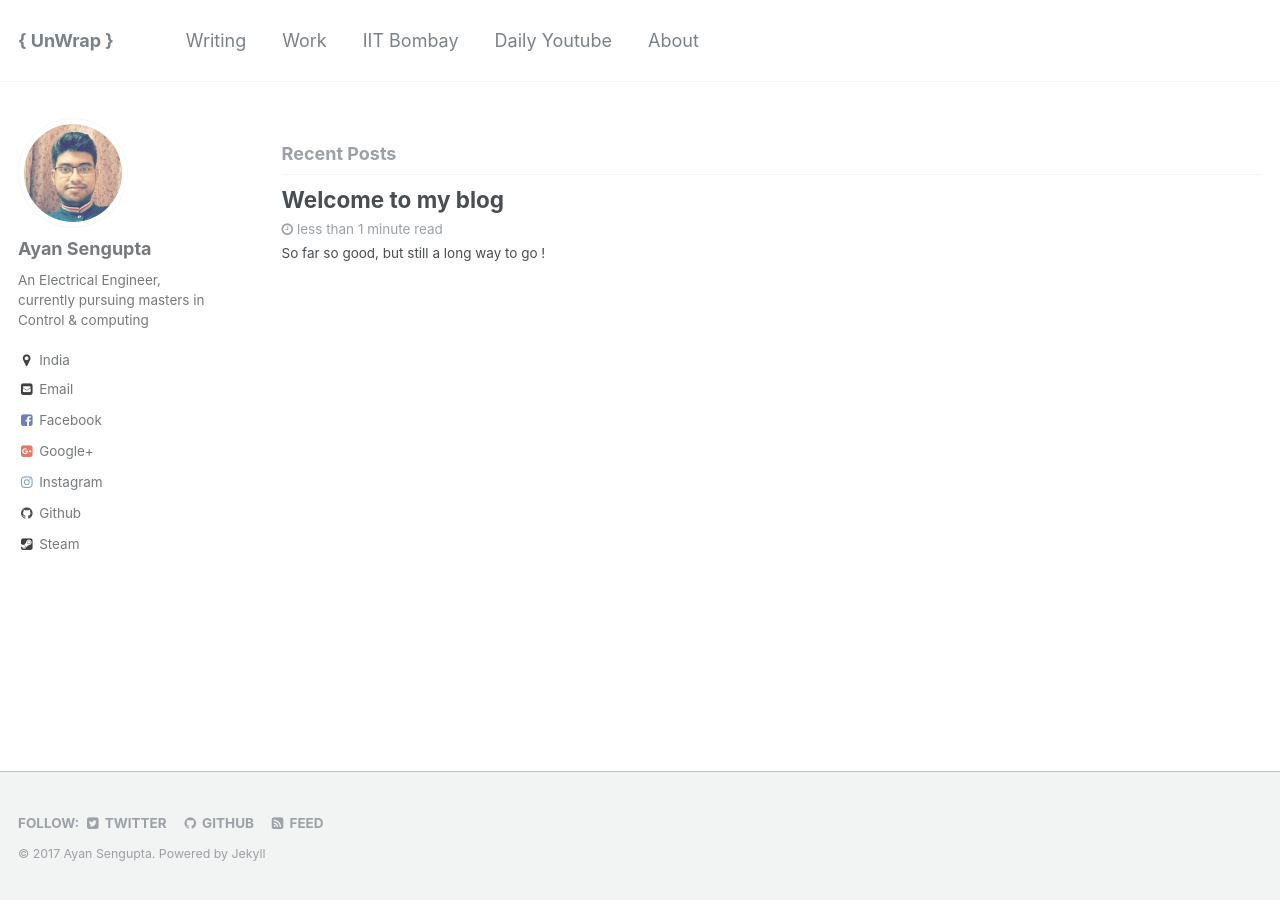
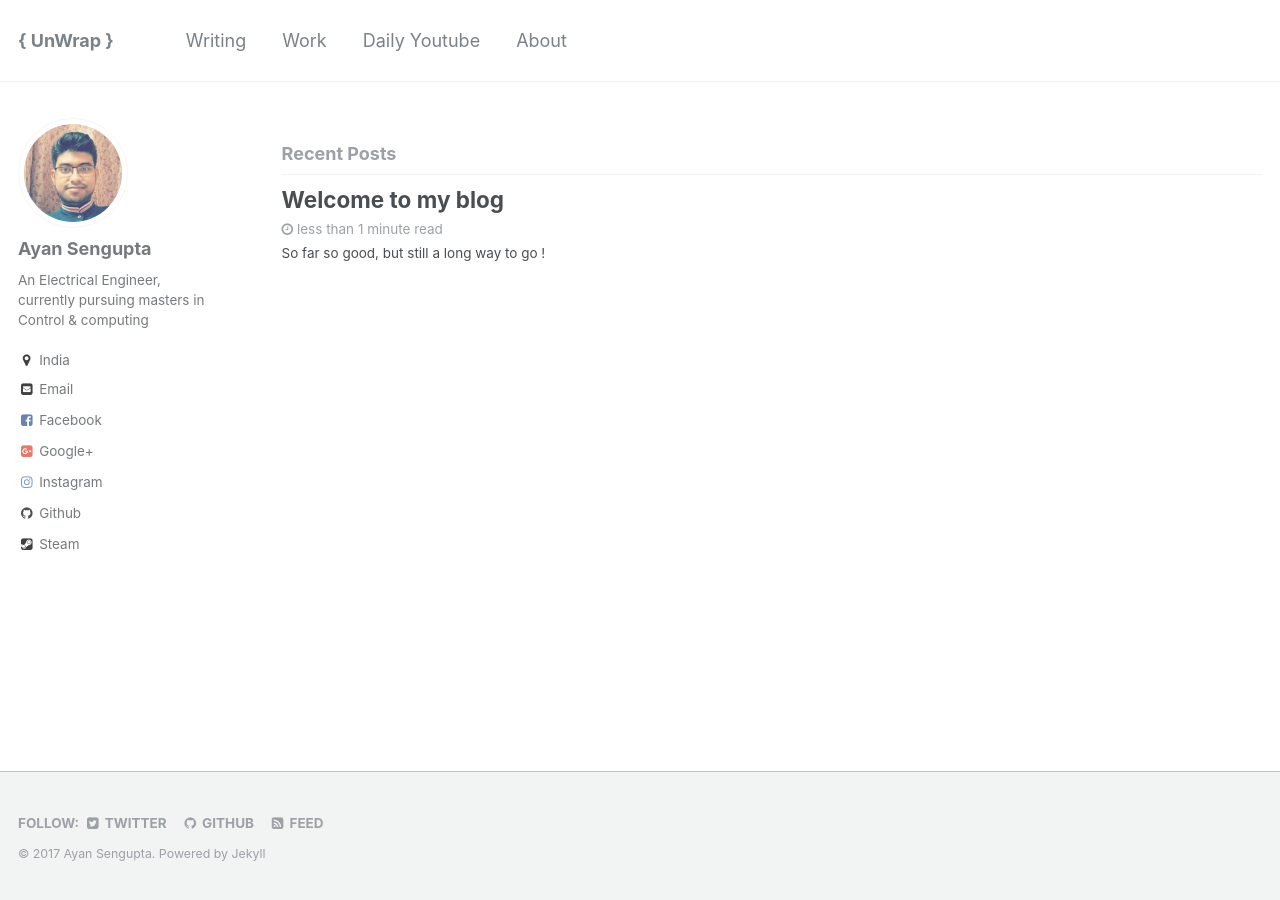
Before and after one commit to ayansengupta17/ayansengupta17.github.io, a Jekyll site: the page built from index.html, in a window 1280 px wide. Built offline with Jekyll 4.4.1, drawn with Linux system fonts in a browser that asks for light colours; the list of posts is cut into pages by our own code.

```diff
--- a/_config.yml
+++ b/_config.yml
@@ -122,7 +122,7 @@ defaults:
 
 
 # Reading Files
-include: ["_pages"]
+
 include:
   - .htaccess
   - _pages
--- a/_data/navigation.yml
+++ b/_data/navigation.yml
@@ -4,13 +4,10 @@ main:
     url: /
 
   - title: "Work"
-    url: /
-
-  - title: "IIT Bombay"
-    url: /
+    url: /work/
 
   - title: "Daily Youtube"
-    url: /
+    url: /utube/
 
   - title: "About"
-    url: /
+    url: /about/
```
